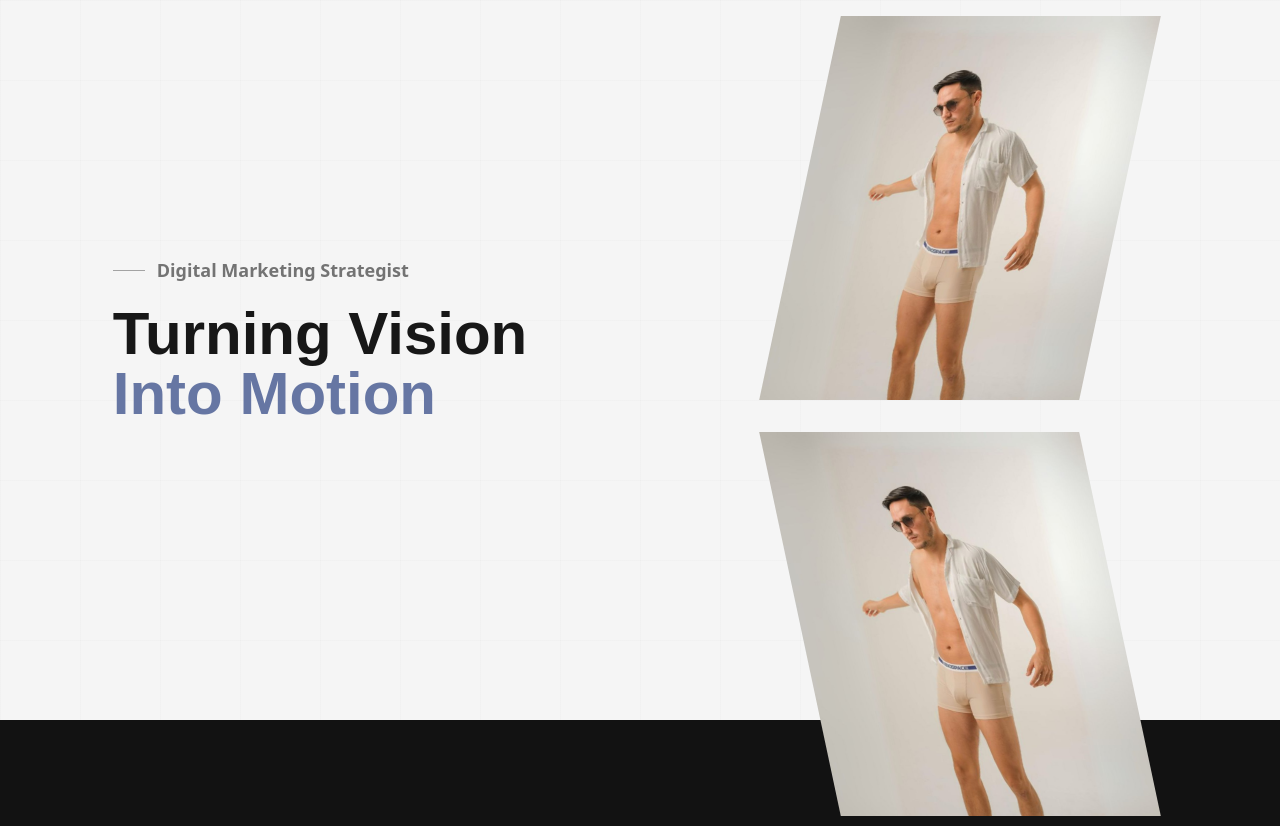
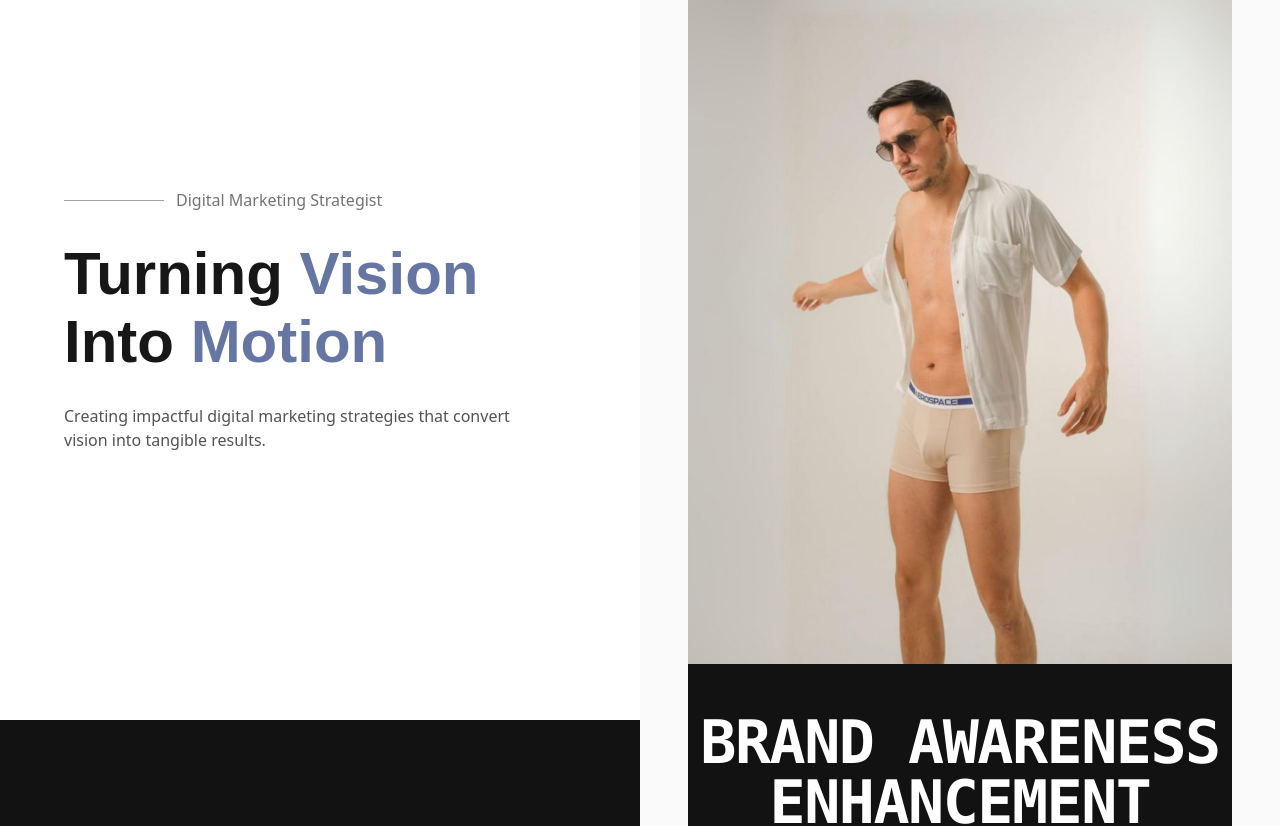
Before and after one commit to Kevin5621/portofolio-website-digital-marketer-2, a Next.js app: page / in a window 1280 px wide. Shown: the part 880-1706 px from the top of the page. Built offline with nearby package versions, Linux system fonts and the light colour scheme.

Commit message:
adjust - enhanced hero

```diff
--- a/src/components/hero.tsx
+++ b/src/components/hero.tsx
@@ -7,6 +7,7 @@ import { ReactLenis } from 'lenis/react';
 
 const Hero = () => {
   const containerRef = useRef(null);
+  const scrollContainerRef = useRef(null);
 
   // Using scroll progress to create the parallax effect
   const { scrollYProgress } = useScroll();
@@ -17,6 +18,43 @@ const Hero = () => {
 
   // Maintain the existing opacity effect but tie it to scroll progress
   const opacity = useTransform(scrollYProgress, [0, 0.3, 0.8, 1], [1, 0.8, 0.6, 0.4]);
+
+  // For the second section animations
+  const { scrollYProgress: section2Progress } = useScroll({
+    target: scrollContainerRef,
+    offset: ["start end", "end start"]
+  });
+
+  // Transform values for the left side content based on scroll
+  const leftContentY = useTransform(section2Progress, [0, 0.2], [50, 0]);
+  const leftContentOpacity = useTransform(section2Progress, [0, 0.2], [0, 1]);
+
+  // Line animation
+  const lineWidth = useTransform(section2Progress, [0, 0.2], [0, 100]);
+
+  // Simplified text alternatives for brutalist style
+  const portfolioItems = [
+    {
+      image: "/filler/filler-1.jpg",
+      description: "BRAND AWARENESS ENHANCEMENT",
+      alt: "Portfolio image 1"
+    },
+    {
+      image: "/filler/filler-2.jpg",
+      description: "AUDIENCE ENGAGEMENT FOCUSED",
+      alt: "Portfolio image 2"
+    },
+    {
+      image: "/filler/filler-3.jpg",
+      description: "STORYTELLING WITH PURPOSE",
+      alt: "Portfolio image 3"
+    },
+    {
+      image: "/filler/filler-4.jpg",
+      description: "DATA-DRIVEN APPROACH",
+      alt: "Portfolio image 4"
+    }
+  ];
 
   return (
     <ReactLenis root options={{ lerp: 0.1, duration: 1.5, smoothWheel: true }}>
@@ -83,93 +121,103 @@ const Hero = () => {
           </motion.div>
         </section>
 
-        {/* Second Section - Filler1 with Split Layout */}
-        <section className="relative">
-          {/* Sticky background */}
-          <div className="sticky top-0 h-screen w-full bg-light rounded-tr-2xl rounded-tl-2xl overflow-hidden">
-            {/* Very subtle background texture - almost invisible */}
-            <div className="absolute inset-0 bg-[linear-gradient(to_right,#4f4f4f05_1px,transparent_1px),linear-gradient(to_bottom,#4f4f4f05_1px,transparent_1px)] bg-[size:80px_80px]"></div>
-
-            {/* Left Side - Static Content "Turning Vision Into Motion"*/}
-            <div className="absolute left-0 top-0 md:w-1/2 h-full flex items-center justify-center">
-              <div className="pt-32 pb-16 px-6 md:px-6 lg:px-12 flex flex-col min-h-screen justify-center relative z-10">
-                <div className="max-w-xl">
-                  {/* Tagline with line */}
-                  <motion.div
-                    className="flex items-center gap-3 mb-5"
-                    initial={{ opacity: 0, y: 20 }}
-                    animate={{ opacity: 1, y: 0 }}
-                    transition={{ duration: 0.6 }}
-                    viewport={{ once: true }}
-                  >
-                    <div className="w-8 h-px bg-neutral-400"></div>
-                    <p className="text-neutral-500 md:text-lg font-bold">
+        {/* Second Section - Modified Version with Sticky Left Side */}
+        <section className="relative" ref={scrollContainerRef}>
+          <div className="flex flex-col md:flex-row min-h-screen">
+            {/* Left Side - Sticky Content */}
+            <div className="md:w-1/2 relative bg-white md:sticky md:top-0 md:h-screen">
+              <div className="h-full flex items-center">
+                <motion.div
+                  className="p-8 md:p-16 max-w-xl"
+                  style={{
+                    y: leftContentY,
+                    opacity: leftContentOpacity
+                  }}
+                >
+                  {/* Horizontal line with animation */}
+                  <motion.div className="flex items-center gap-3 mb-8">
+                    <motion.div
+                      className="h-px bg-neutral-400"
+                      style={{ width: lineWidth }}
+                    ></motion.div>
+                    <p className="text-neutral-500 whitespace-nowrap font-medium">
                       Digital Marketing Strategist
                     </p>
                   </motion.div>
 
                   {/* Main Headline */}
-                  <motion.h2
-                    className="text-4xl md:text-5xl lg:text-6xl font-space text-neutral-900 mb-6 leading-tight font-bold"
-                    initial={{ opacity: 0, y: 20 }}
-                    animate={{ opacity: 1, y: 0 }}
-                    transition={{ duration: 0.6, delay: 0.2 }}
+                  <div className="space-y-2">
+                    <h2 className="text-4xl md:text-5xl lg:text-6xl font-space text-neutral-900 leading-tight font-bold">
+                      Turning <span className="text-primary">Vision</span>
+                    </h2>
+                    <h2 className="text-4xl md:text-5xl lg:text-6xl font-space text-neutral-900 leading-tight font-bold">
+                      Into <span className="text-primary">Motion</span>
+                    </h2>
+                  </div>
+
+                  {/* Added description */}
+                  <motion.p
+                    className="mt-8 text-neutral-600 max-w-md"
+                    initial={{ opacity: 0 }}
+                    whileInView={{ opacity: 1 }}
+                    transition={{ delay: 0.4, duration: 0.8 }}
                     viewport={{ once: true }}
                   >
-                    <p>Turning Vision</p>
-                    <span className="font-space text-primary font-bold">Into Motion</span>
-                  </motion.h2>
-                </div>
+                    Creating impactful digital marketing strategies that convert vision into tangible results.
+                  </motion.p>
+                </motion.div>
               </div>
             </div>
-          </div>
 
-          {/* Scrollable content */}
-          <div className="relative mt-[-100vh]">
-            <div className="grid grid-cols-1 md:grid-cols-2 min-h-screen">
-              {/* Left Side - Empty space to maintain layout */}
-              <div className="md:block"></div>
+            {/* Right Side - Scrollable Content with Brutalist Text Design */}
+            <div className="md:w-1/2 bg-neutral-50">
+              <div className="py-16 px-8 md:px-12">
+                {/* Modified portfolio section with brutalist text */}
+                <div className="grid grid-cols-1">
+                  {portfolioItems.map((item, index) => (
+                    <div key={index} className="mb-0">
+                      {/* Image Container */}
+                      <motion.div
+                        className="group"
+                        initial={{ opacity: 0, y: 100 }}
+                        whileInView={{ opacity: 1, y: 0 }}
+                        transition={{ duration: 0.8 }}
+                        viewport={{ once: true, margin: "-100px" }}
+                      >
+                        <div className="relative overflow-hidden">
+                          <motion.div
+                            className="aspect-[4/5] overflow-hidden"
+                            whileHover={{ scale: 0.95 }}
+                            transition={{ duration: 0.4 }}
+                          >
+                            <Image
+                              src={item.image}
+                              alt={item.alt}
+                              width={600}
+                              height={750}
+                              className="w-full h-full object-cover transition-all duration-700 ease-out group-hover:scale-110"
+                            />
+                          </motion.div>
+                          <motion.div
+                            className="absolute inset-0 bg-dark/30 opacity-0 group-hover:opacity-100 transition-opacity duration-300"
+                            whileHover={{ opacity: 0.2 }}
+                          ></motion.div>
+                        </div>
+                      </motion.div>
 
-              {/* Right Side - Scrollable Content */}
-              <div className="relative z-10">
-                <div className="grid gap-8 pt-24 pb-24 px-6">
-                  {/* Scrollable images */}
-                  <figure className="grid place-content-center -skew-x-12">
-                    <Image
-                      src="/filler/filler-1.jpg"
-                      alt="Portfolio image 1"
-                      width={320}
-                      height={384}
-                      className="transition-all duration-300 w-80 h-96 align-bottom object-cover"
-                    />
-                  </figure>
-                  <figure className="grid place-content-center skew-x-12">
-                    <Image
-                      src="/filler/filler-2.jpg"
-                      alt="Portfolio image 2"
-                      width={320}
-                      height={384}
-                      className="transition-all duration-300 w-80 h-96 align-bottom object-cover"
-                    />
-                  </figure>
-                  <figure className="grid place-content-center -skew-x-12">
-                    <Image
-                      src="/filler/filler-3.jpg"
-                      alt="Portfolio image 3"
-                      width={320}
-                      height={384}
-                      className="transition-all duration-300 w-80 h-96 align-bottom object-cover"
-                    />
-                  </figure>
-                  <figure className="grid place-content-center skew-x-12">
-                    <Image
-                      src="/filler/filler-4.jpg"
-                      alt="Portfolio image 4"
-                      width={320}
-                      height={384}
-                      className="transition-all duration-300 w-80 h-96 align-bottom object-cover"
-                    />
-                  </figure>
+                      {/* Brutalist Text Container */}
+                      <div className="bg-dark py-12 flex items-center justify-center">
+                        <h3 className="text-white font-mono font-extrabold text-4xl md:text-5xl lg:text-6xl tracking-tight text-center leading-none px-2">
+                          {item.description}
+                        </h3>
+                      </div>
+
+                      {/* No spacing between items */}
+                      {index < portfolioItems.length - 1 && (
+                        <div className="h-0"></div>
+                      )}
+                    </div>
+                  ))}
                 </div>
               </div>
             </div>
```
